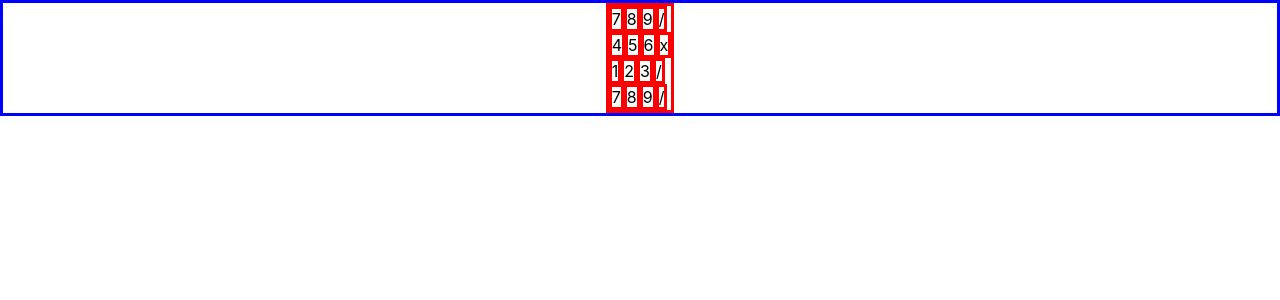
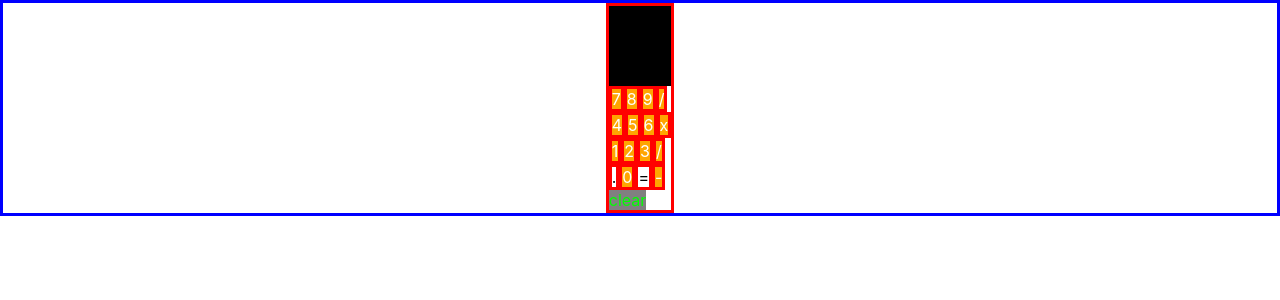
Before and after one commit to Fluffy-Lion/react-calculator, a React (Create React App) app: page / in a window 1280 px wide. Shown: the top 300 px of the page. Built offline with nearby package versions, Linux system fonts and the light colour scheme.

Commit message:
added add to input function with handler clicks

```diff
--- a/src/App.js
+++ b/src/App.js
@@ -1,41 +1,59 @@
 import React, { Component } from 'react'
 import './App.css';
 import Button from './components/Button'
+import { Input } from './components/Input'
+import { Clear } from './components/Clear'
 
 
 class App extends Component {
   state = {
-    eval: '',
-    num:'0'
+    equation:"",
+    input: ""
+  }
+ //update input value
+  addToInput = (value) => {
+    this.setState({input: this.state.input + value})
+  }
+
+  handleClear = () => {
+    this.setState({input: ""})
+  }
+
+  handleEqual =() => {
+    this.setState({input: ""})
   }
 
   render(){
   return (
     <div className="App">
         <div className="buttonWrap">
+        <Input input={this.state.input}/>
           <div className="row">
-          <Button>7</Button>
-          <Button>8</Button>
-          <Button>9</Button>
-          <Button>/</Button>
+          <Button handleClick={this.addToInput}>7</Button>
+          <Button handleClick={this.addToInput}>8</Button>
+          <Button handleClick={this.addToInput}>9</Button>
+          <Button handleClick={this.addToInput}>/</Button>
           </div>
           <div className="row">
-          <Button>4</Button>
-          <Button>5</Button>
-          <Button>6</Button>
-          <Button>x</Button>
+          <Button handleClick={this.addToInput}>4</Button>
+          <Button handleClick={this.addToInput}>5</Button>
+          <Button handleClick={this.addToInput}>6</Button>
+          <Button handleClick={this.addToInput}>x</Button>
           </div>
           <div className="row">
-          <Button>1</Button>
-          <Button>2</Button>
-          <Button>3</Button>
-          <Button>/</Button>
+          <Button handleClick={this.addToInput}>1</Button>
+          <Button handleClick={this.addToInput}>2</Button>
+          <Button handleClick={this.addToInput}>3</Button>
+          <Button handleClick={this.addToInput}>/</Button>
           </div>
           <div className="row">
-          <Button>7</Button>
-          <Button>8</Button>
-          <Button>9</Button>
-          <Button>/</Button>
+          <Button handleClick={this.addToInput}>.</Button>
+          <Button handleClick={this.addToInput}>0</Button>
+          <Button handleClick={() => this.handleEqual}>=</Button>
+          <Button handleClick={this.addToInput}>-</Button>
+          </div>
+          <div className='row'>
+          <Clear handleClear={this.handleClear}>clear</Clear>
           </div>
         </div>
     </div>
--- a/src/components/Button.css
+++ b/src/components/Button.css
@@ -0,0 +1,4 @@
+.operator {
+    background-color: orange;
+    color: white;
+}
--- a/src/components/Button.js
+++ b/src/components/Button.js
@@ -1,7 +1,7 @@
 import React from 'react'
 import './Button.css'
-const isOperator = (val) => {
-    return  val === "." || val === "=" || val == null
+const isOperator = (value) => {
+    return  value === "." || value === "=" || value == null
 }
 
 const Button = (props) => {
--- /dev/null
+++ b/src/components/Clear.css
@@ -0,0 +1,6 @@
+.clearButton {
+    display: flex;
+    justify-content: center;
+    background-color: grey;
+    color: lime;
+}
--- a/src/components/Clear.js
+++ b/src/components/Clear.js
@@ -0,0 +1,13 @@
+import React from 'react'
+import './Clear.css'
+
+export const Clear = (props) => (
+    <div
+    className="clearButton"
+    onClick={props.handleClear}
+    >
+        {props.children}
+    </div>
+)
+
+export default Clear
--- /dev/null
+++ b/src/components/Input.css
@@ -0,0 +1,7 @@
+.input {
+    height: 5em;
+    display: flex;
+    font-weight: bold;
+    background-color: #000000;
+    color: rgb(60, 168, 60)
+}
--- a/src/components/Input.js
+++ b/src/components/Input.js
@@ -0,0 +1,9 @@
+import React from 'react'
+import './Input.css'
+
+export const Input = (props) => {
+    return(
+        <div className="input">{props.input}
+        </div>
+    )
+}
```
Also changed, not shown: 1 other file (tests, documents, lock files or other folders).
